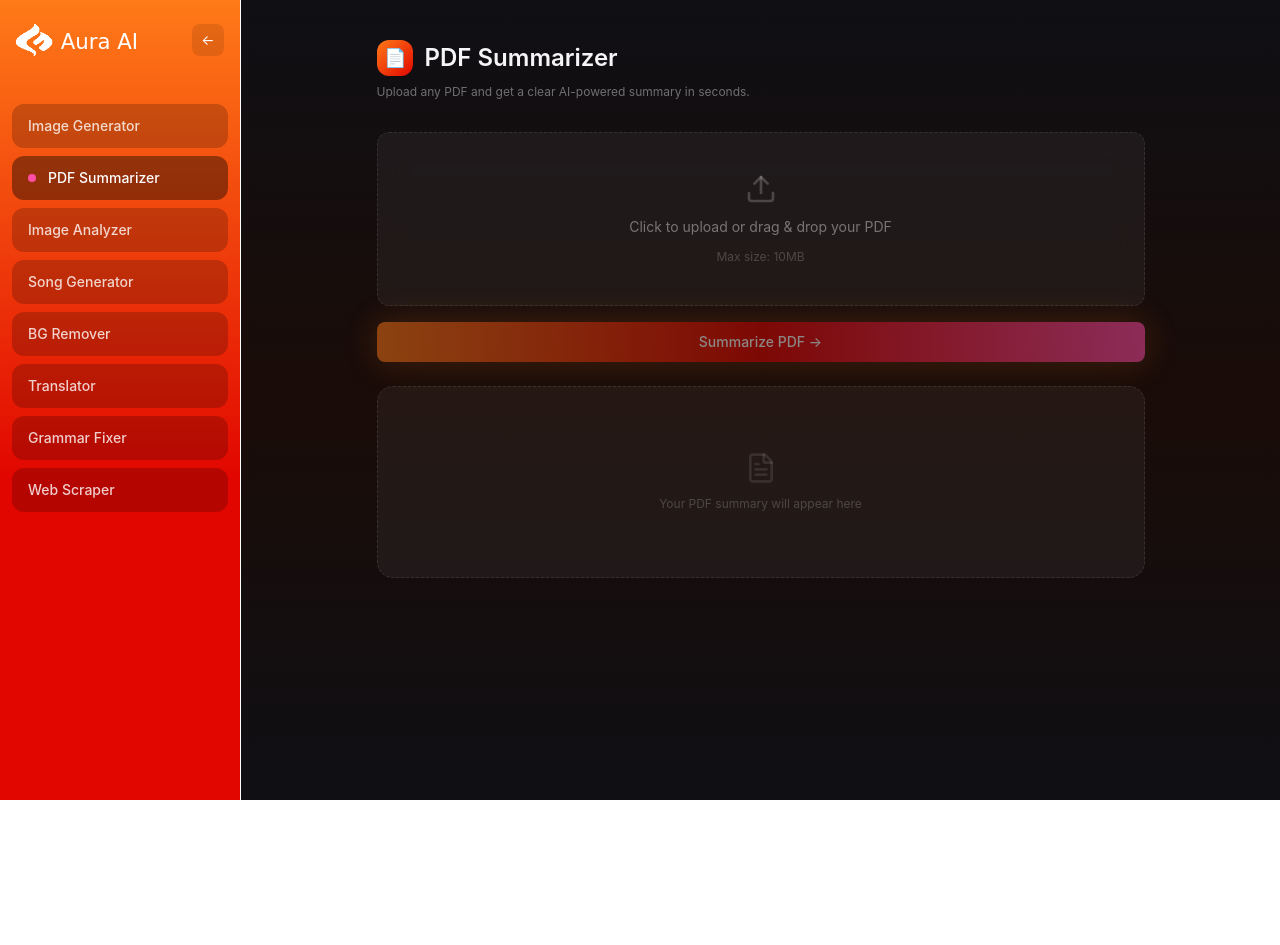
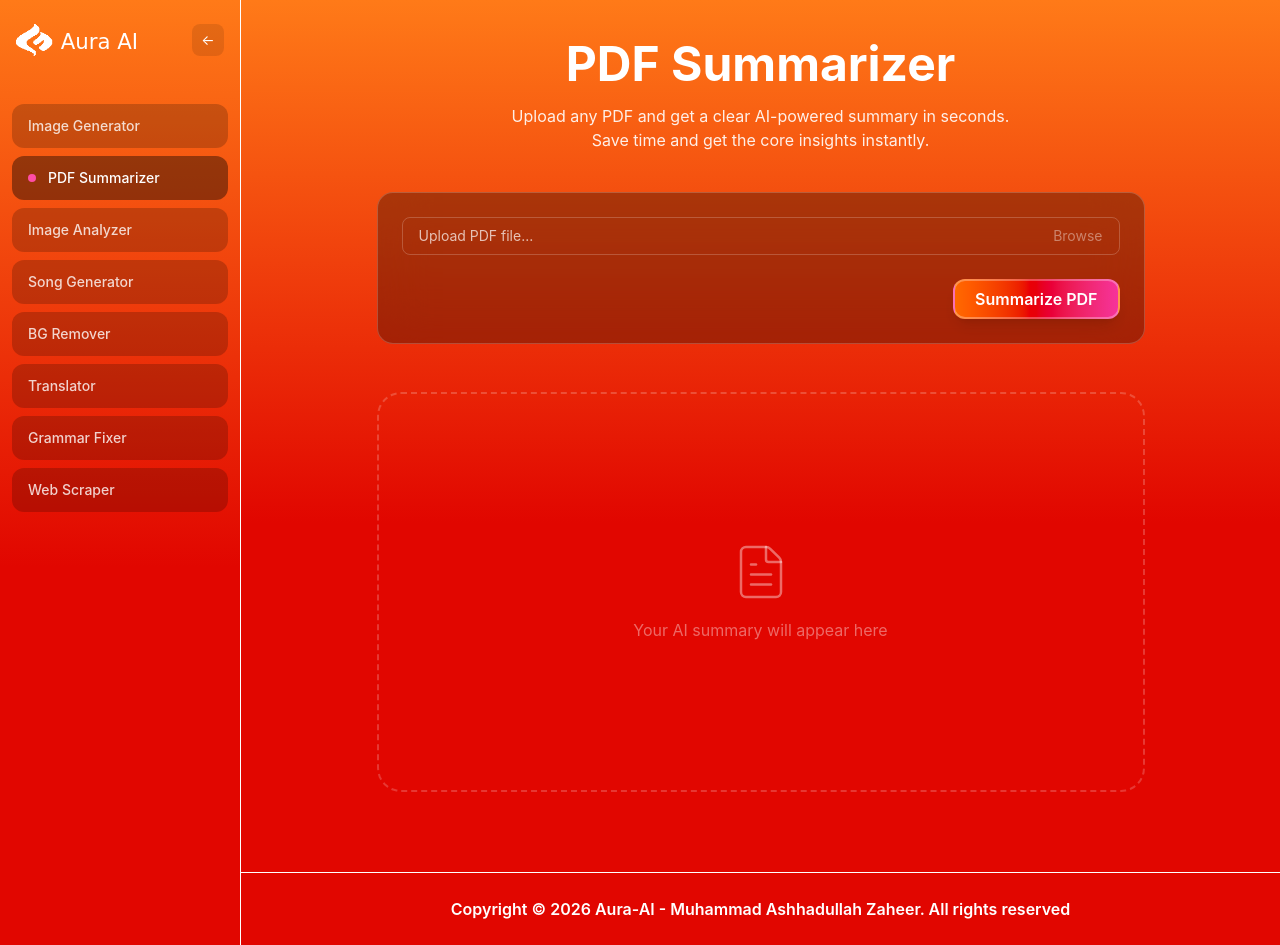
Before and after one commit to ASHHADgit87/Aura-AI, a React (Vite) app in the folder client/: page /pdf-summarizer in a window 1280 px wide. Before the commit the page ends 800 px from the top, so only its background shows below. Built offline with nearby package versions, Linux system fonts and the light colour scheme; no server answers.

Commit message:
Made pdfsum page Ui consistent wiht project theme

```diff
--- a/client/src/pages/PdfSummarizer.jsx
+++ b/client/src/pages/PdfSummarizer.jsx
@@ -1,8 +1,9 @@
 import React, { useState } from "react";
-import { Loader2, Upload, Copy, Check, FileText } from "lucide-react";
+import { Loader2, Upload, Copy, Check, FileText, X } from "lucide-react";
 import { toast } from "react-hot-toast";
-import axios from "../configs/axios";
-import DashboardLayout from "../components/DashboardLayout";
+import axios from "axios";
+import Sidebar from "../components/Sidebar";
+import FooterForFeature from "../components/FooterForFeature";
 
 const PdfSummarizer = () => {
   const [file, setFile] = useState(null);
@@ -13,25 +14,42 @@ const PdfSummarizer = () => {
   const onFileChange = (e) => {
     const selected = e.target.files[0];
     if (!selected) return;
-    if (selected.type !== "application/pdf") return toast.error("Please upload a PDF file only");
-    if (selected.size > 10 * 1024 * 1024) return toast.error("File size must be under 10MB");
+
+    if (selected.type !== "application/pdf")
+      return toast.error("Please upload a PDF file only");
+
+    if (selected.size > 10 * 1024 * 1024)
+      return toast.error("File size must be under 10MB");
+
     setFile(selected);
     setSummary("");
+  };
+
+  const removeFile = () => {
+    setFile(null);
   };
 
   const onSubmitHandler = async (e) => {
     e.preventDefault();
     if (!file) return toast.error("Please upload a PDF file first");
+
     try {
       setLoading(true);
       setSummary("");
+
       const formData = new FormData();
       formData.append("pdf", file);
-      const { data } = await axios.post("/api/pdf/summarize", formData, { headers: { "Content-Type": "multipart/form-data" } });
+
+      const { data } = await axios.post("/api/pdf/summarize", formData, {
+        headers: { "Content-Type": "multipart/form-data" },
+      });
+
+      if (data.success) {
         setSummary(data.summary);
-      toast.success("Summary generated!");
+        toast.success("Summary generated successfully!");
+      }
     } catch (error) {
-      toast.error(error?.response?.data?.message || "Failed to summarize PDF");
+      toast.error(error.response?.data?.message || "Failed to summarize PDF");
     } finally {
       setLoading(false);
     }
@@ -40,89 +58,137 @@ const PdfSummarizer = () => {
   const onCopyHandler = () => {
     navigator.clipboard.writeText(summary);
     setCopied(true);
-    toast.success("Copied!");
+    toast.success("Copied to clipboard!");
     setTimeout(() => setCopied(false), 2000);
   };
 
-  const onDownloadHandler = () => {
-    const blob = new Blob([summary], { type: "text/plain" });
-    const url = URL.createObjectURL(blob);
-    const a = document.createElement("a");
-    a.href = url;
-    a.download = `${file?.name?.replace(".pdf", "")}-summary.txt`;
-    a.click();
-    URL.revokeObjectURL(url);
-  };
+  return (
+    <div className="flex min-h-screen">
+      <Sidebar />
 
-  return (
-    <DashboardLayout>
-      <section className="flex flex-col items-center text-white text-sm pb-20 px-4 font-poppins">
-        <div className="w-full max-w-3xl mt-10 mb-8">
-          <div className="flex items-center gap-3 mb-2">
-            <div className="w-9 h-9 rounded-xl flex items-center justify-center text-lg"
-              style={{ background: "linear-gradient(135deg, #FF7A18, #E10600)" }}>📄</div>
-            <h1 className="text-2xl font-semibold" style={{ color: "#F5F5F7" }}>PDF Summarizer</h1>
-          </div>
-          <p className="text-xs" style={{ color: "rgba(255,255,255,0.4)" }}>Upload any PDF and get a clear AI-powered summary in seconds.</p>
+      <div className="flex flex-col flex-1">
+        <section
+          className="flex flex-col items-center text-white pb-20 px-6 flex-1"
+          style={{
+            background: "linear-gradient(180deg, #FF7A18 0%, #E10600 60%)",
+          }}
+        >
+          <div className="w-full max-w-4xl mt-10 mb-10 text-center">
+            <h1 className="text-4xl md:text-5xl font-bold mb-4">
+              PDF Summarizer
+            </h1>
+            <p className="text-white/90 text-sm md:text-base max-w-lg mx-auto">
+              Upload any PDF and get a clear AI-powered summary in seconds. Save
+              time and get the core insights instantly.
+            </p>
           </div>
 
-        <form onSubmit={onSubmitHandler} className="w-full max-w-3xl flex flex-col gap-4">
-          <label className="bg-white/5 border border-white/10 border-dashed rounded-xl p-10 flex flex-col items-center justify-center gap-3 cursor-pointer transition-all group backdrop-blur-lg"
-            onMouseEnter={(e) => e.currentTarget.style.borderColor = "rgba(255,122,24,0.4)"}
-            onMouseLeave={(e) => e.currentTarget.style.borderColor = "rgba(255,255,255,0.1)"}
+          <div className="w-full max-w-3xl">
+            <form
+              onSubmit={onSubmitHandler}
+              className="bg-black/30 border border-white/20 rounded-2xl p-6 backdrop-blur-xl"
             >
-            <input type="file" accept="application/pdf" onChange={onFileChange} className="hidden" />
-            <Upload className="w-8 h-8 text-white/20 group-hover:text-[#FF7A18] transition-colors" />
+              <label className="w-full flex items-center justify-between bg-transparent border border-white/20 rounded-lg px-4 py-2 cursor-pointer hover:bg-white/5 transition-colors">
+                <input
+                  type="file"
+                  accept="application/pdf"
+                  onChange={onFileChange}
+                  className="hidden"
+                />
+
                 {file ? (
-              <div className="flex items-center gap-2" style={{ color: "#FF7A18" }}>
-                <FileText className="w-4 h-4" />
-                <span className="text-sm font-medium">{file.name}</span>
+                  <div className="flex items-center justify-between w-full">
+                    <span className="text-sm text-orange-400 truncate">
+                      {file.name}
+                    </span>
+
+                    <button
+                      type="button"
+                      onClick={removeFile}
+                      className="ml-3 text-white/50 hover:text-red-500 transition-colors"
+                    >
+                      <X size={16} />
+                    </button>
                   </div>
                 ) : (
                   <>
-                <p className="text-sm" style={{ color: "rgba(255,255,255,0.4)" }}>Click to upload or drag & drop your PDF</p>
-                <p className="text-xs" style={{ color: "rgba(255,255,255,0.2)" }}>Max size: 10MB</p>
+                    <span className="text-sm text-white/70 truncate">
+                      Upload PDF file...
+                    </span>
+                    <span className="text-white/40 text-sm">Browse</span>
                   </>
                 )}
               </label>
-          <button type="submit" disabled={loading || !file}
-            className="w-full py-2.5 rounded-lg font-medium text-sm transition-all duration-300 flex items-center justify-center gap-2 disabled:opacity-50 disabled:cursor-not-allowed hover:brightness-110"
-            style={{ background: "linear-gradient(to right, #FF7A18, #E10600, #FF4DA6)", boxShadow: "0 0 35px rgba(255,122,24,0.4)" }}>
-            {loading ? <><span>Summarizing</span><Loader2 className="animate-spin w-4 h-4" /></> : "Summarize PDF →"}
-          </button>
-        </form>
 
-        {summary && (
-          <div className="w-full max-w-3xl mt-6 bg-white/5 border border-white/10 rounded-2xl overflow-hidden backdrop-blur-lg">
-            <div className="flex items-center justify-between px-5 py-3 border-b border-white/10">
-              <div className="flex items-center gap-2">
-                <FileText className="w-4 h-4" style={{ color: "#FF7A18" }} />
-                <span className="text-xs font-medium" style={{ color: "rgba(255,255,255,0.6)" }}>{file?.name}</span>
-              </div>
-              <div className="flex items-center gap-2">
-                <button onClick={onCopyHandler} className="flex items-center gap-1.5 px-3 py-1.5 bg-white/10 hover:bg-white/15 rounded-lg text-xs transition-all">
-                  {copied ? <Check className="w-3.5 h-3.5 text-green-400" /> : <Copy className="w-3.5 h-3.5" />}
-                  {copied ? "Copied!" : "Copy"}
-                </button>
-                <button onClick={onDownloadHandler} className="flex items-center gap-1.5 px-3 py-1.5 bg-white/10 hover:bg-white/15 rounded-lg text-xs transition-all">
-                  Download
+              <div className="flex justify-end mt-6">
+                <button
+                  type="submit"
+                  disabled={loading || !file}
+                  className="w-full sm:w-auto px-5 py-1.5 rounded-xl font-semibold text-white
+                             bg-gradient-to-r from-orange-500 via-red-600 to-pink-500
+                             border-2 border-white/30
+                             hover:border-white/70
+                             hover:scale-105
+                             active:scale-95
+                             transition-all duration-300 shadow-lg flex items-center justify-center gap-2
+                             disabled:cursor-not-allowed"
+                >
+                  {loading ? (
+                    <>
+                      <Loader2 className="animate-spin w-5 h-5" /> Processing
+                    </>
+                  ) : (
+                    "Summarize PDF"
+                  )}
                 </button>
               </div>
+            </form>
           </div>
-            <div className="px-5 py-4">
-              <p className="text-sm leading-relaxed whitespace-pre-wrap" style={{ color: "rgba(255,255,255,0.7)" }}>{summary}</p>
+
+          <div className="w-full max-w-3xl mt-12">
+            {!summary && !loading && (
+              <div className="h-[400px] border-2 border-dashed border-white/20 rounded-3xl flex flex-col items-center justify-center text-white/40">
+                <FileText size={60} strokeWidth={1} className="mb-4" />
+                <p>Your AI summary will appear here</p>
+              </div>
+            )}
+
+            {loading && (
+              <div className="h-[400px] flex items-center justify-center">
+                <Loader2 className="animate-spin w-10 h-10" />
+              </div>
+            )}
+
+            {summary && !loading && (
+              <div className="relative overflow-hidden rounded-3xl border border-white/20 bg-black/20 p-8 backdrop-blur-md">
+                <div className="flex justify-between items-start mb-4 border-b border-white/10 pb-4">
+                  <h3 className="text-lg font-semibold text-orange-400 flex items-center gap-2">
+                    <FileText size={18} /> Summary Result
+                  </h3>
+                  <button
+                    onClick={onCopyHandler}
+                    className="p-2 bg-white/10 hover:bg-white/20 rounded-lg transition-all"
+                    title="Copy to clipboard"
+                  >
+                    {copied ? (
+                      <Check size={18} className="text-green-400" />
+                    ) : (
+                      <Copy size={18} />
+                    )}
+                  </button>
+                </div>
+
+                <div className="text-white/80 leading-relaxed text-sm md:text-base whitespace-pre-wrap max-h-[500px] overflow-y-auto pr-2 custom-scrollbar">
+                  {summary}
                 </div>
               </div>
             )}
+          </div>
+        </section>
 
-        {!summary && !loading && (
-          <div className="w-full max-w-3xl mt-6 bg-white/5 border border-white/10 border-dashed rounded-2xl flex flex-col items-center justify-center h-48 gap-3">
-            <FileText className="w-8 h-8 text-white/10" />
-            <p className="text-xs" style={{ color: "rgba(255,255,255,0.2)" }}>Your PDF summary will appear here</p>
+        <FooterForFeature />
       </div>
-        )}
-      </section>
-    </DashboardLayout>
+    </div>
   );
 };
 
```
Lines whose indentation alone changed are shown as unchanged.
